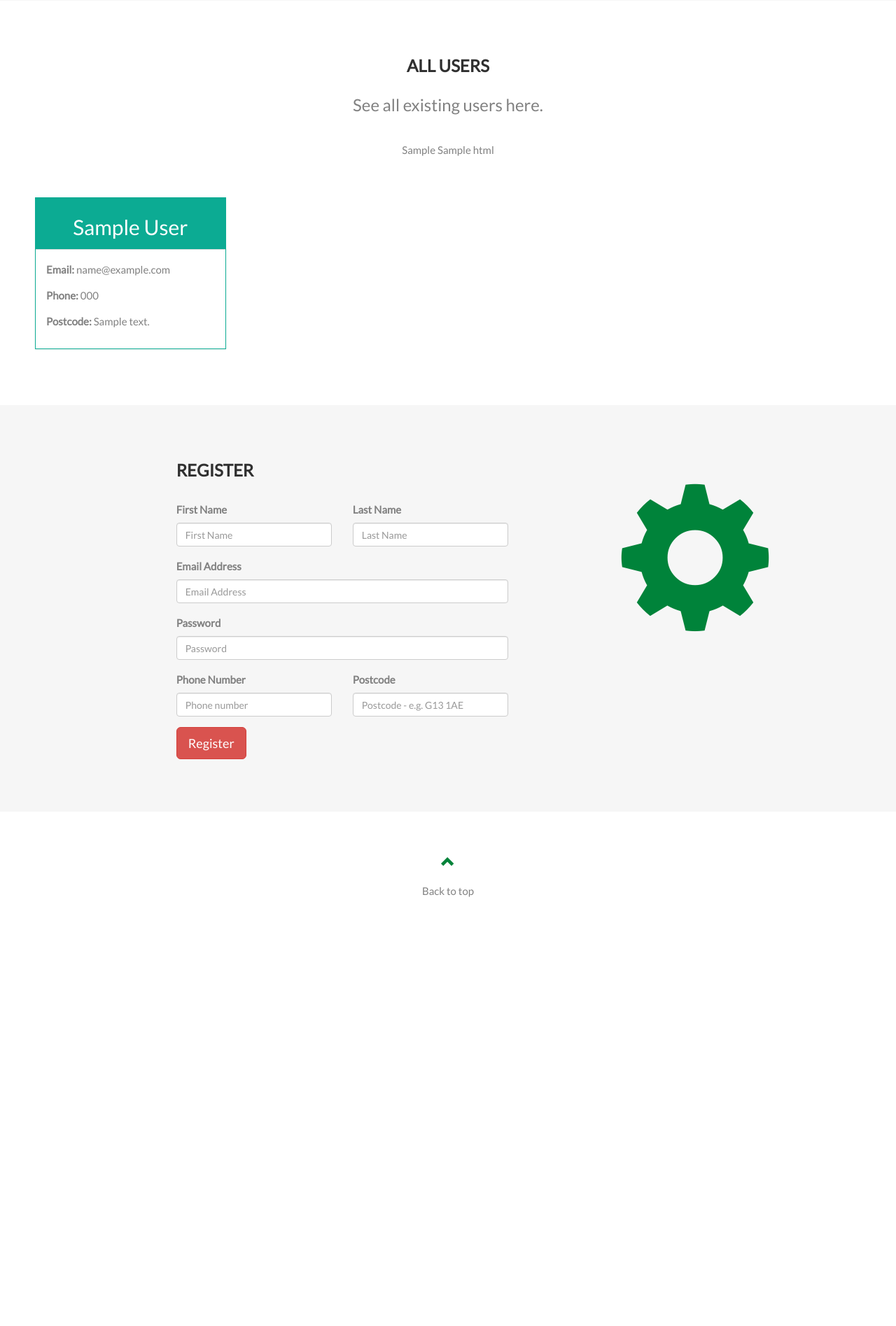
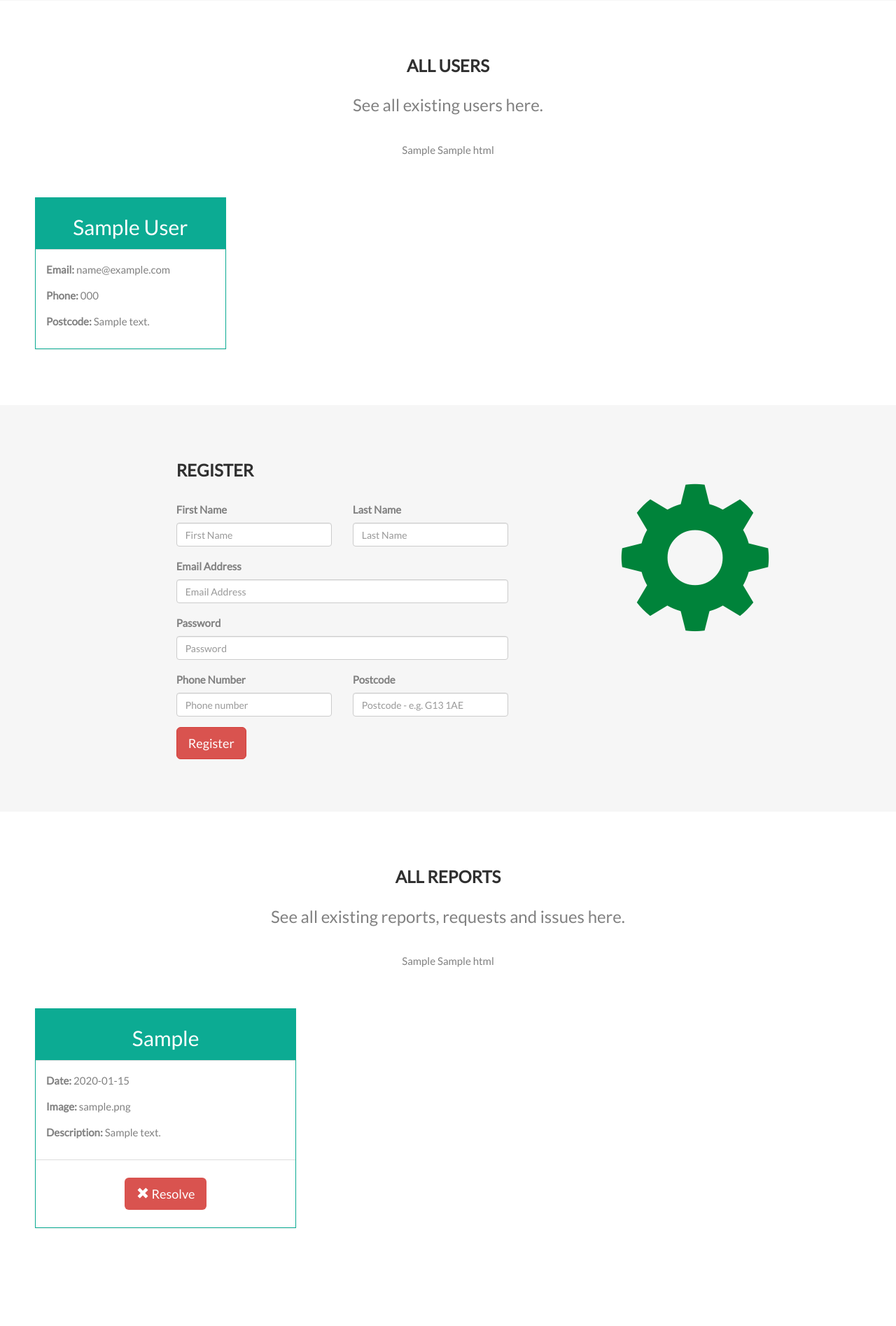
Before and after one commit to Dalimil/JPMorgan-Hackathon, a Flask app: template templates/admin.html in a window 1280 px wide. Shown: the part 1585-3480 px from the top of the page at 70% size. Before the commit the page ends 2867 px from the top, so only its background shows below. Run offline with Flask 2, Linux system fonts and the light colour scheme; tables that the repository leaves empty hold one stand-in row (values such as "Sample post"); the template is opened without the code that fills it: values that come from a table or form of the project are taken from there, most other values are stand-ins (such as "Sample title", 1, 10 or a date in 2020); some libraries are stand-ins or nearby versions.

Commit message:
Add issue listing

```diff
--- a/main.py
+++ b/main.py
@@ -135,6 +135,16 @@
 
     return redirect(url_for('admin'))
 
+@app.route('/resolve_issue', methods=['POST'])
+def resolve_issue():
+    r = requests.post(url=DOMAIN+"/remove_issue", data=json.dumps({"issue_id":request.form["issue_id"]}))
+
+    res = json.loads(r.text)["result"]
+    if not res:
+        print "Error during issue removal"
+
+    return redirect(url_for('admin'))
+
 @app.route('/admin', methods=['GET', 'POST'])
 def admin():
     loggedIn = False
@@ -142,6 +152,8 @@
     all_users = None
     all_projects_map = None
     all_users_map = None
+    all_issues = None
+    all_issues_map = None
     if request.method == 'POST':
         username = request.form['username']
         password = request.form['password']
@@ -154,11 +166,14 @@
             loggedIn = True
             all_projects = json.loads(requests.get(url=DOMAIN+"/projects").text)["data"]
             all_users = json.loads(requests.get(url=DOMAIN+"/users").text)["data"]
+            all_issues = json.loads(requests.get(url=DOMAIN+"/issues").text)["data"]
+            print(all_issues)
             style="width:100%;height:400px;border: 1px solid black; border-radius: 15px;"
             all_projects_map = create_map(style, [(i["lat"], i["lng"]) for i in all_projects], ["<p><strong>"+i["name"].upper()+"</strong></p><p><strong>Availability: </strong>"+str(i["count"])+"/"+str(i["num_people"])+"</p>" for i in all_projects], "projects01")
             all_users_map = create_map(style, [(i["lat"], i["lng"]) for i in all_users], ["<p><strong>"+i["first_name"].upper()+" "+i["last_name"].upper()+"</strong></p>" for i in all_users], "users01")
+            all_users_map = create_map(style, [(i["lat"], i["lng"]) for i in all_users], ["<p><strong>"+i["first_name"].upper()+" "+i["last_name"].upper()+"</strong></p>" for i in all_users], "issues01")
 
-    return render_template('admin.html', loggedIn=loggedIn, all_projects=all_projects, all_projects_map=all_projects_map, all_users=all_users, all_users_map=all_users_map)
+    return render_template('admin.html', loggedIn=loggedIn, all_projects=all_projects, all_projects_map=all_projects_map, all_users=all_users, all_users_map=all_users_map, all_issues=all_issues, all_issues_map=all_issues_map)
 
 
 @app.route('/admin/email/<project_id>',methods=['GET','POST'])
--- a/templates/admin.html
+++ b/templates/admin.html
@@ -416,6 +416,42 @@
   </div>
 </div>
 
+<div id="reports" class="container-fluid text-center">
+  <h2>ALL REPORTS</h2>
+  <h3>See all existing reports, requests and issues here.</h3><br />
+  <div class="row">
+  <div class="col-sm-1"></div>
+  <div class="col-sm-10">
+  {{ all_issues_map.js }}
+  {{ all_issues_map.html }}
+  </div>
+  <div class="col-sm-1"></div>
+  </div>
+  <br><br>
+  <div class="row slideanim">
+    {% for item in all_issues %}
+        <div class="col-sm-4">
+        <div class="panel panel-default text-center" style="text-align:justify">
+          <div class="panel-heading" style="text-align:center">
+            <h1 style="font-size: 30px;">{{ item.kind }}</h1>
+          </div>
+          <div class="panel-body">
+            <p><strong>Date: </strong>{{ item.date }}</p>
+            <p><strong>Image: </strong>{{ item.image }}</p>
+            <p><strong>Description: </strong>{{ item.description }}</p>
+          </div>
+          <div class="panel-footer plan" style="text-align:center">
+          <form action="/remove_issue" method="POST">
+              <input type="hidden" name="issue_id" value="{{ item.id }}">
+              <button type="submit" class="btn btn-lg"><span class="glyphicon glyphicon-remove"></span>&nbsp;Resolve</button>
+            </form>
+        </div>
+        </div>
+        </div>
+    {% endfor %}
+  </div>
+</div>
+
 <footer class="container-fluid text-center">
   <a href="#myPage" title="To Top">
     <span class="glyphicon glyphicon-chevron-up"></span>
```
Also changed, not shown: api.py (+8 -0 lines).
